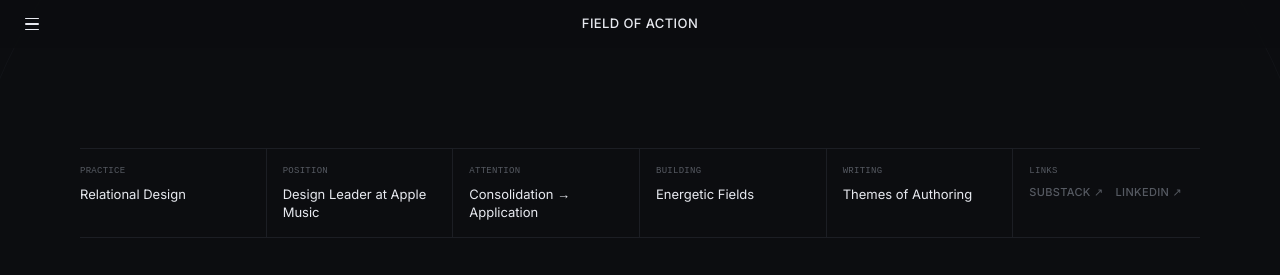
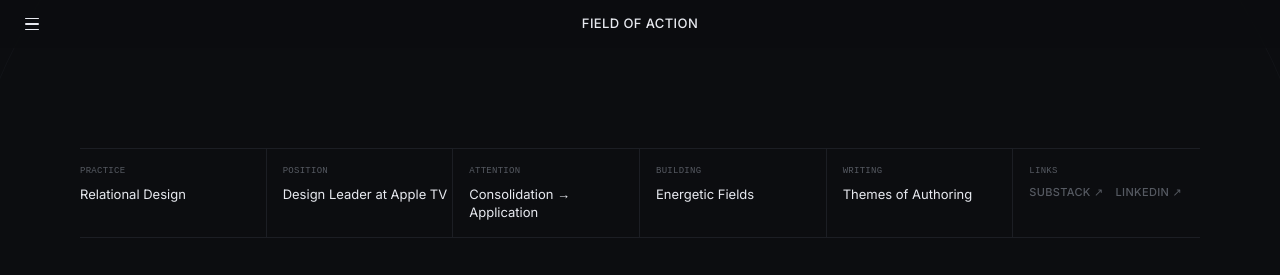
Before and after one commit to FieldofAction/oh-yeap, a React (Vite) app: page / in a window 1280 px wide. Shown: the top 275 px of the page. Built offline with nearby package versions, Linux system fonts and the light colour scheme.

Commit message:
Hero grid: Position to Design Leader at Apple TV
Co-Authored-By: Claude Opus 4.6 <noreply@anthropic.com>

```diff
--- a/src/components/Public.jsx
+++ b/src/components/Public.jsx
@@ -59,7 +59,7 @@ export default function Public({ items, allItems, filter, setFilter, relFilter,
                 </div>
                 <div className="hero-dash-cell">
                   <div className="hero-dash-label">Position</div>
-                  <div className="hero-dash-val">Design Leader at Apple Music</div>
+                  <div className="hero-dash-val">Design Leader at Apple TV</div>
                 </div>
                 <div className="hero-dash-cell">
                   <div className="hero-dash-label">Attention</div>
```
